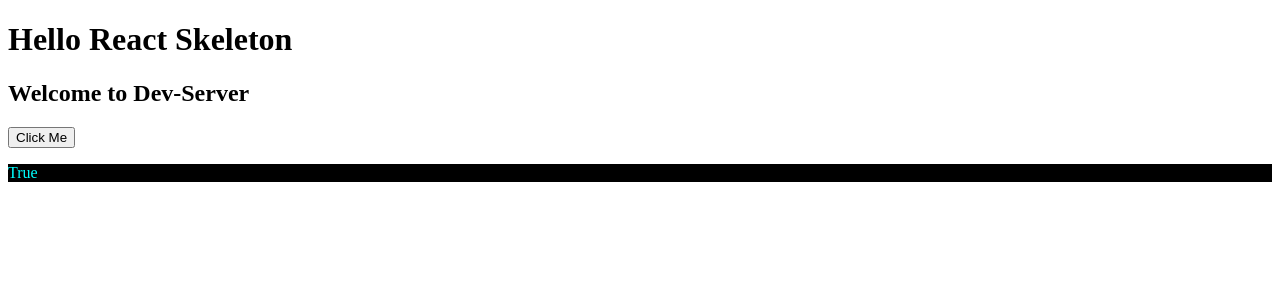
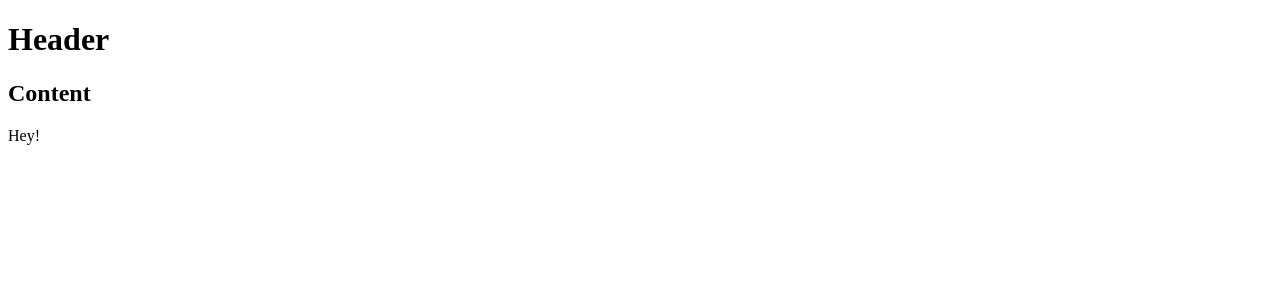
Before and after one commit to YoungwanCho/react-tutorial, a React app: page / in a window 1280 px wide. Shown: the top 300 px of the page. Built offline with nearby package versions, Linux system fonts and the light colour scheme.

Commit message:
Component 생성 및 모듈화

```diff
--- a/src/components/App.js
+++ b/src/components/App.js
@@ -1,25 +1,13 @@
 import React from 'react';
+import Header from './Header';
+import Content from './Content';
 
 class App extends React.Component {
-    sayHey() {
-        alert("hey");
-    }
-
     render() {
-        let text = "Dev-Server";
-
-        let pStyle = {
-            color: 'aqua',
-            backgroundColor: 'black'
-        };
-
         return (
             <div>
-                <h1>Hello React Skeleton</h1>
-                <h2> Welcome to {text}</h2>
-                <button onClick={this.sayHey}>Click Me</button>
-                <p style = {pStyle}>{1 == 1 ? 'True' : 'False'}</p>
-                {/* comments */}
+                <Header />
+                <Content />
             </div>
         );
     }
--- /dev/null
+++ b/src/components/Content.js
@@ -0,0 +1,14 @@
+import React from 'react';
+
+class Content extends React.Component {
+    render() {
+        return (
+            <div>
+                <h2>Content</h2>
+                <p> Hey! </p>
+            </div>
+        );
+    }
+}
+
+export default Content;
--- /dev/null
+++ b/src/components/Header.js
@@ -0,0 +1,11 @@
+import React from 'react';
+
+class Header extends React.Component {
+    render() {
+        return (
+            <h1>Header</h1>
+        );
+    }
+}
+
+export default Header;
```
